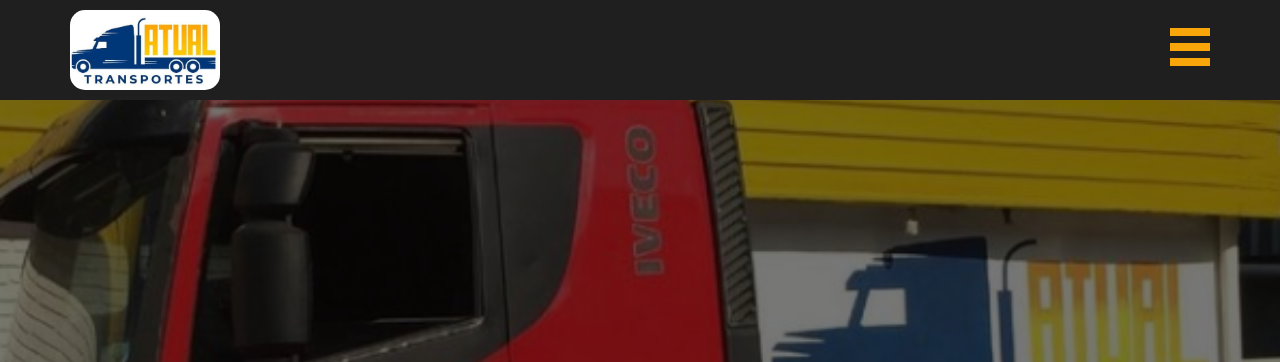
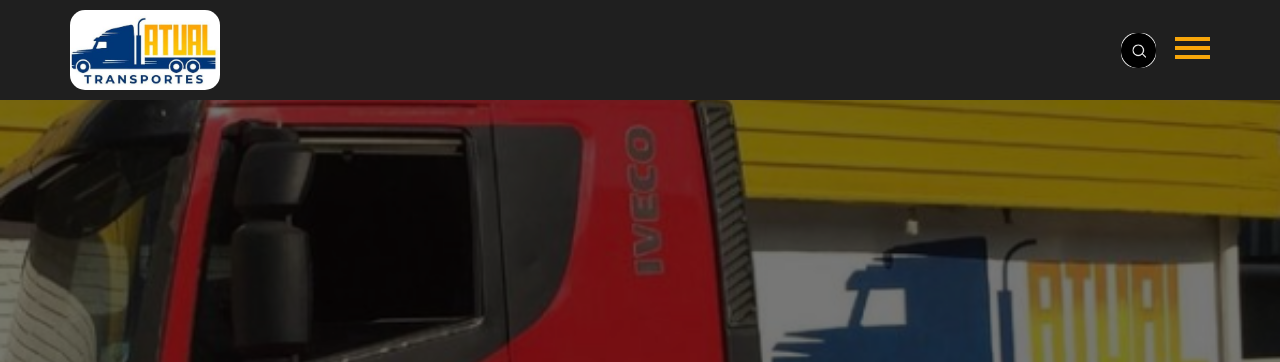
Before and after one commit to tiagomelo13/Projeto_Transportadora, a plain HTML site: page index.html in a window 1280 px wide. Shown: the top 362 px of the page. Drawn offline with Linux system fonts and the light colour scheme.

Commit message:
Commit ferramenta de busca

```diff
--- a/assets/css/style.css
+++ b/assets/css/style.css
@@ -3,6 +3,7 @@
   padding: 0;
   box-sizing: border-box;
 }
+
 body {
   font-family: 'Montserrat', 'Arial';
   font-size: 13px;
@@ -36,16 +37,25 @@
   background-size: cover;
   border-radius: 15px;
 }
+.lupa {
+  width: 35px;
+  height: 35px;
+  background-image: url('../images/lupa\ \(2\).png');
+  background-size: cover;
+  border-radius: 15px;
+  margin: 19px;
+}
 .menu {
   display: flex;
   flex-direction: column;
   cursor: pointer;
 }
 .traco {
-  margin-bottom: 7px;
-  width: 40px;
-  height: 4px;
-  border: 4px solid #f8a60a;
+  margin-bottom: 5px;
+  width: 35px;
+  height: 2.5px;
+  border: 2.5px solid #f8a60a;
+  background-color: #f8a60a;
 }
 
 .segundo {
--- a/index.html
+++ b/index.html
@@ -18,6 +18,7 @@
         <div class="logo">
           <div class="logoImg"></div>
         </div>
+        <a href="pesquisa.html" target="_blank" class="lupa"></a>
         <div class="menu" onclick="abrirMenu()">
           <div class="traco"></div>
           <div class="traco"></div>
```
Also changed, not shown: pesquisa.html (added, +9 -0 lines), assets/images/lupa (2).png (added), assets/images/lupa.PNG (added).
